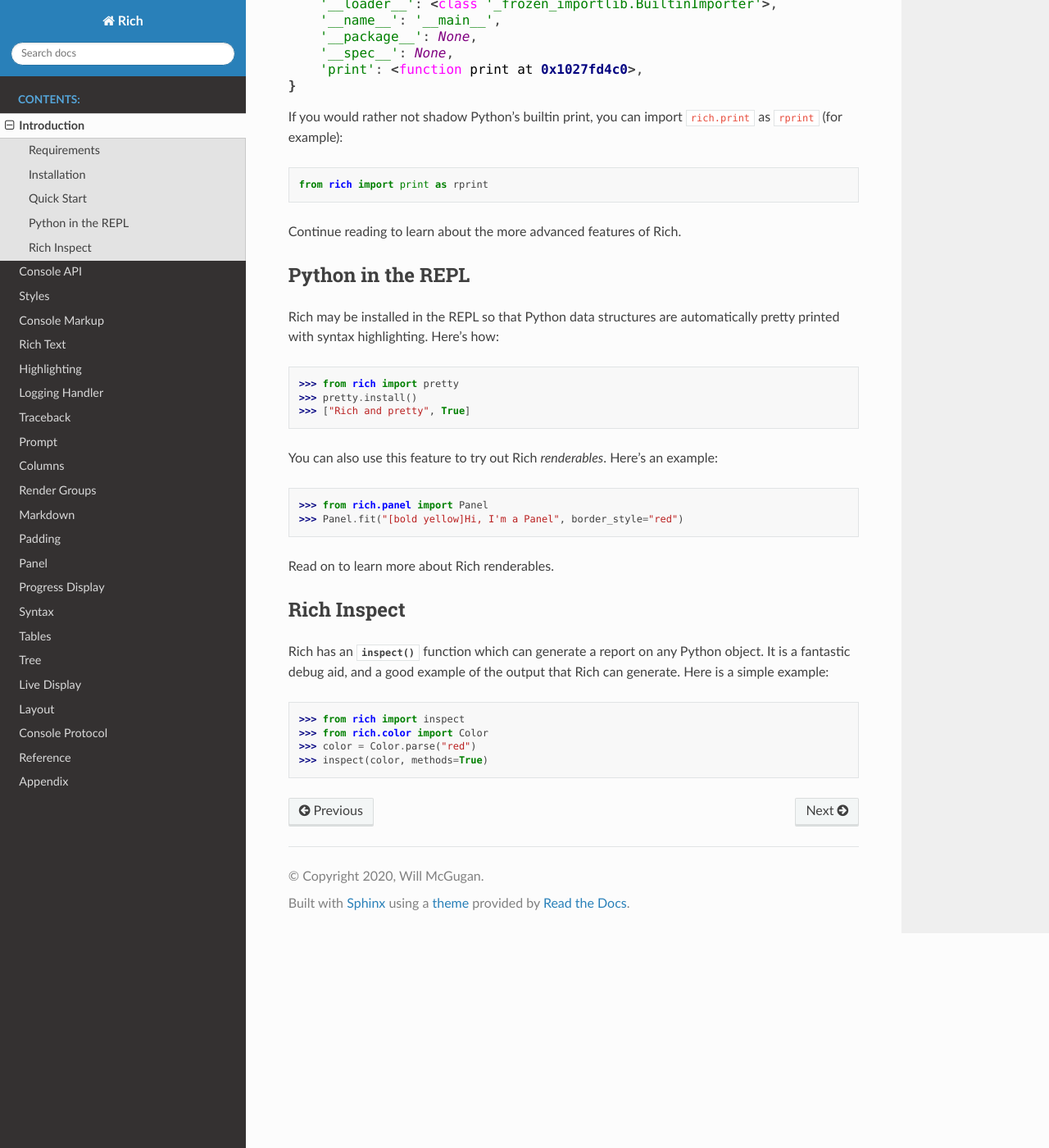
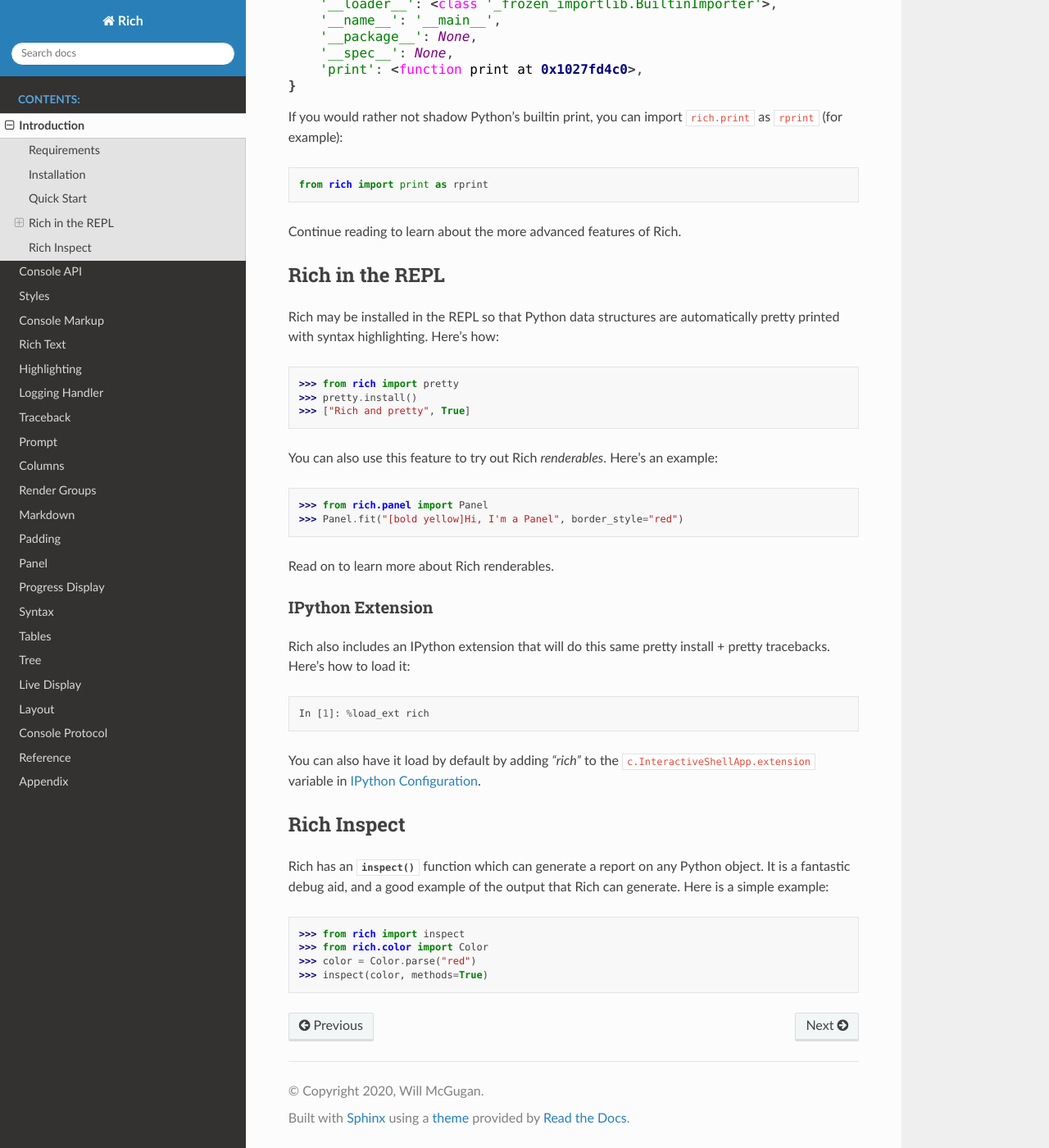
Before and after one commit to Textualize/rich, a Sphinx documentation site: the page built from docs/source/introduction.rst, in a window 1280 px wide and 1400 px high, scrolled down 1668 px. Shown: the whole window at 82% size. Built offline with Sphinx 7.4.7 and the Read the Docs theme 2.0.0, drawn with Linux system fonts in a browser that asks for light colours.

Commit message:
add ipython extension for rich

```diff
--- a/docs/source/introduction.rst
+++ b/docs/source/introduction.rst
@@ -69,8 +69,8 @@
 
 Continue reading to learn about the more advanced features of Rich.
 
-Python in the REPL
-------------------
+Rich in the REPL
+----------------
 
 Rich may be installed in the REPL so that Python data structures are automatically pretty printed with syntax highlighting. Here's how::
 
@@ -85,6 +85,15 @@
 
 Read on to learn more about Rich renderables.
 
+IPython Extension
+~~~~~~~~~~~~~~~~~
+
+Rich also includes an IPython extension that will do this same pretty install + pretty tracebacks. Here's how to load it::
+
+    In [1]: %load_ext rich
+
+You can also have it load by default by adding `"rich"` to the ``c.InteractiveShellApp.extension`` variable in
+`IPython Configuration <https://ipython.readthedocs.io/en/stable/config/intro.html>`_.
 
 Rich Inspect
 ------------
--- a/rich/__init__.py
+++ b/rich/__init__.py
@@ -1,7 +1,9 @@
 """Rich text and beautiful formatting in the terminal."""
 
 import os
-from typing import Any, IO, Optional, TYPE_CHECKING
+from typing import IO, TYPE_CHECKING, Any, Optional
+
+from ._extension import load_ipython_extension
 
 __all__ = ["get_console", "reconfigure", "print", "inspect"]
 
```
Also changed, not shown: 1 other file.
